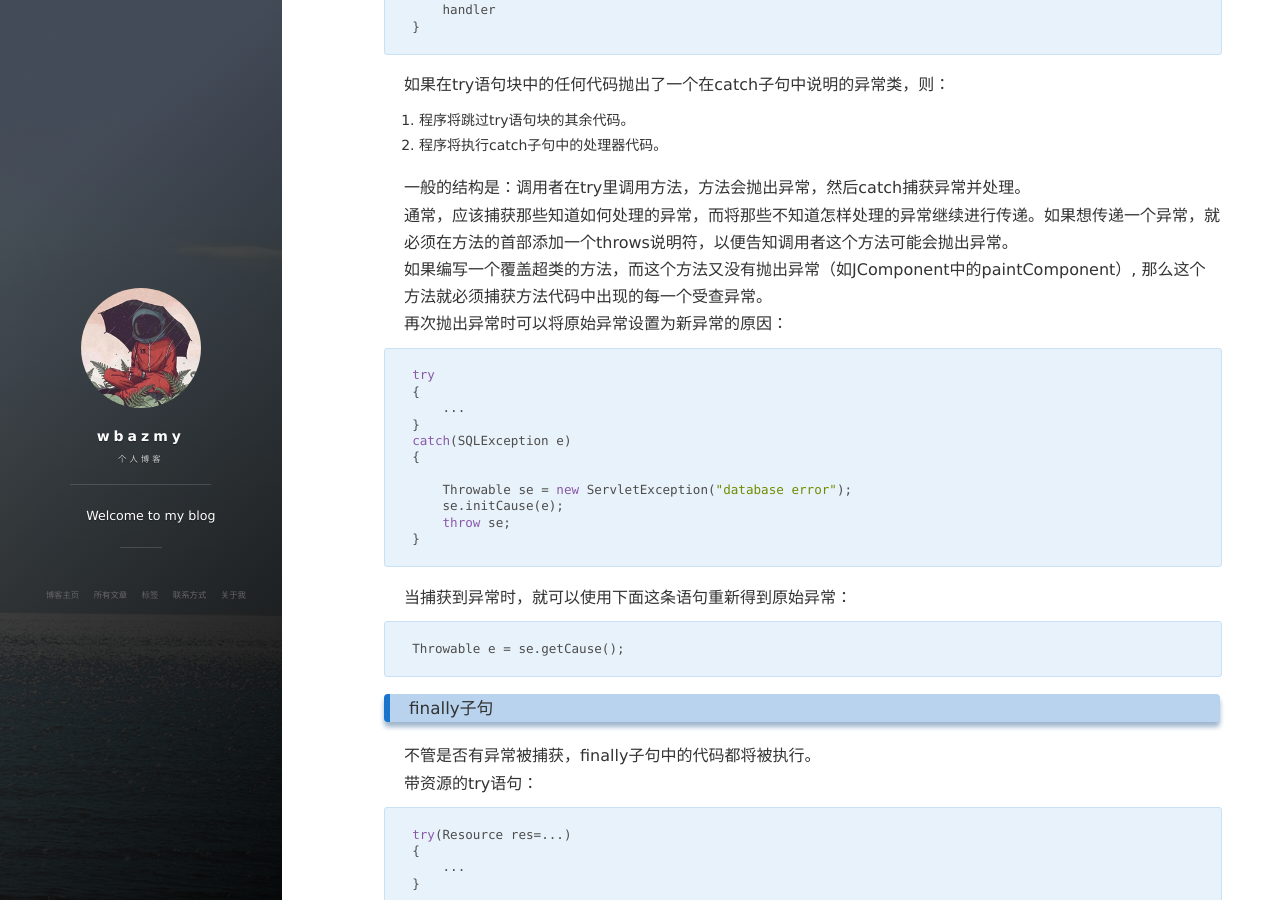
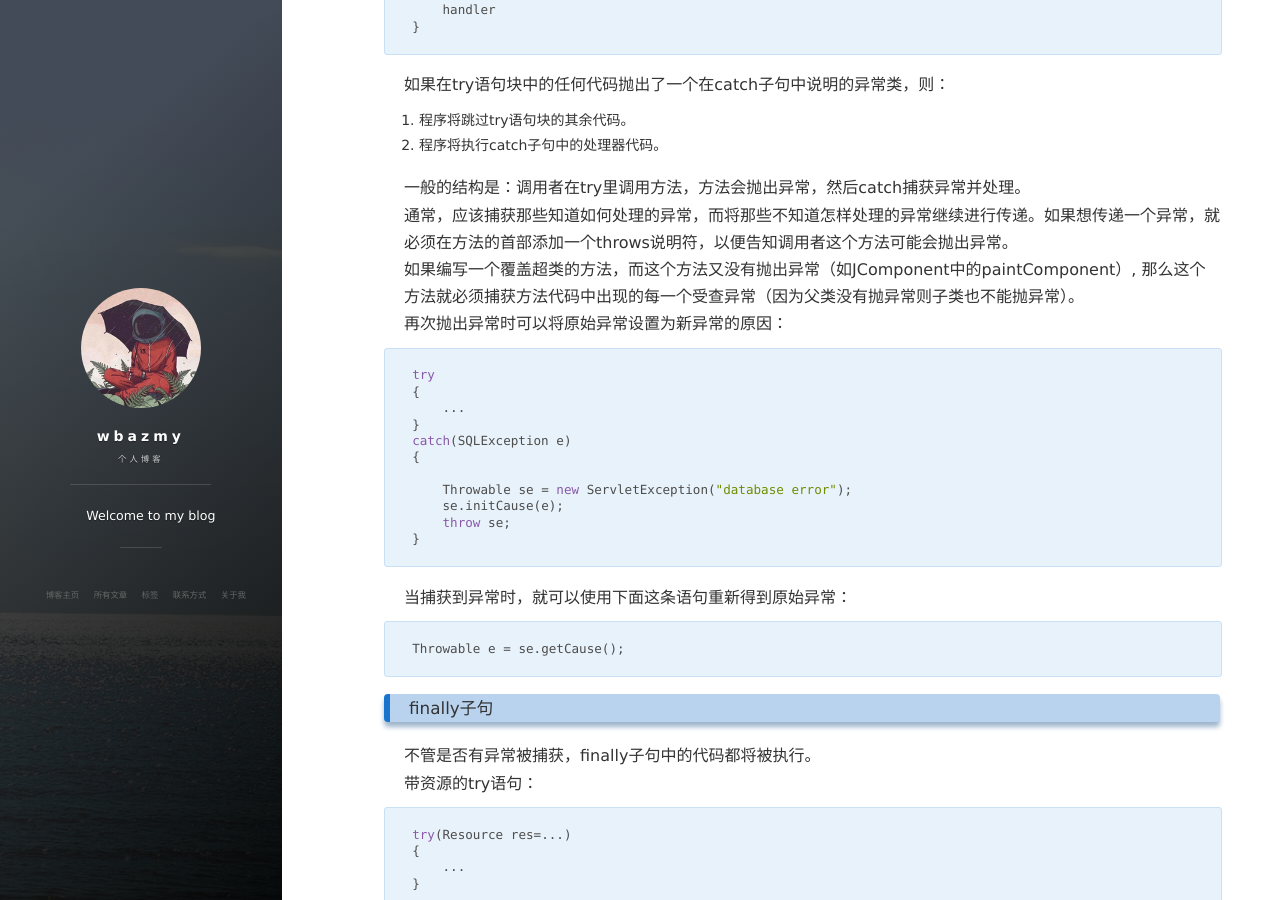
Before and after one commit to wbazmy/wbazmy.github.io, a Jekyll site: the page built from _posts/2021-10-12-异常、断言和日志.md, in a window 1280 px wide and 900 px high, scrolled down 2301 px. Built offline with Jekyll 4.4.1, drawn with Linux system fonts in a browser that asks for light colours; nearby versions of some CDN libraries; comment, search, counter and statistics services are not loaded.

Commit message:
Update 2021-10-12-异常、断言和日志.md

````diff
--- a/_posts/2021-10-12-异常、断言和日志.md
+++ b/_posts/2021-10-12-异常、断言和日志.md
@@ -68,7 +68,7 @@ catch(Exception e)
 
 一般的结构是：调用者在try里调用方法，方法会抛出异常，然后catch捕获异常并处理。
 通常，应该捕获那些知道如何处理的异常，而将那些不知道怎样处理的异常继续进行传递。如果想传递一个异常，就必须在方法的首部添加一个throws说明符，以便告知调用者这个方法可能会抛出异常。
-如果编写一个覆盖超类的方法，而这个方法又没有抛出异常（如JComponent中的paintComponent）, 那么这个方法就必须捕获方法代码中出现的每一个受查异常。
+如果编写一个覆盖超类的方法，而这个方法又没有抛出异常（如JComponent中的paintComponent）, 那么这个方法就必须捕获方法代码中出现的每一个受查异常（因为父类没有抛异常则子类也不能抛异常）。
 再次抛出异常时可以将原始异常设置为新异常的原因：
 
 ```java
````
